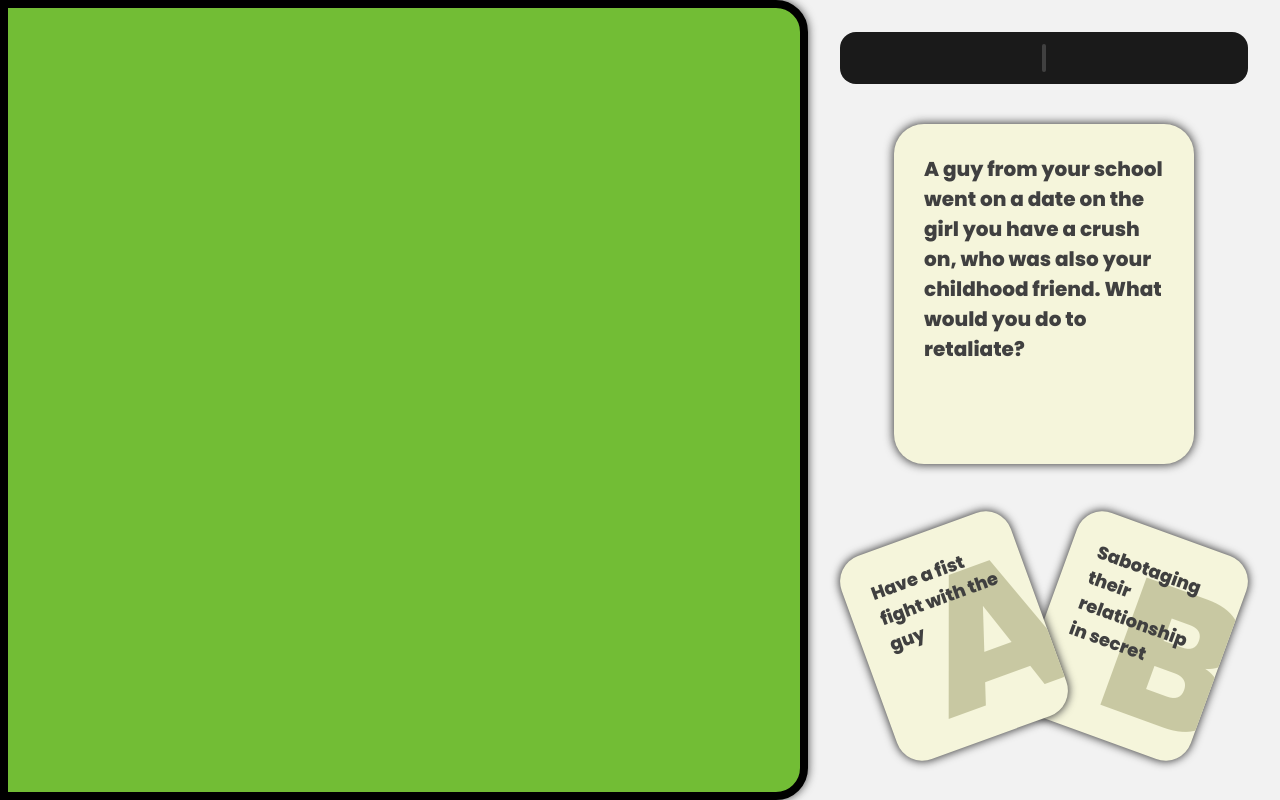
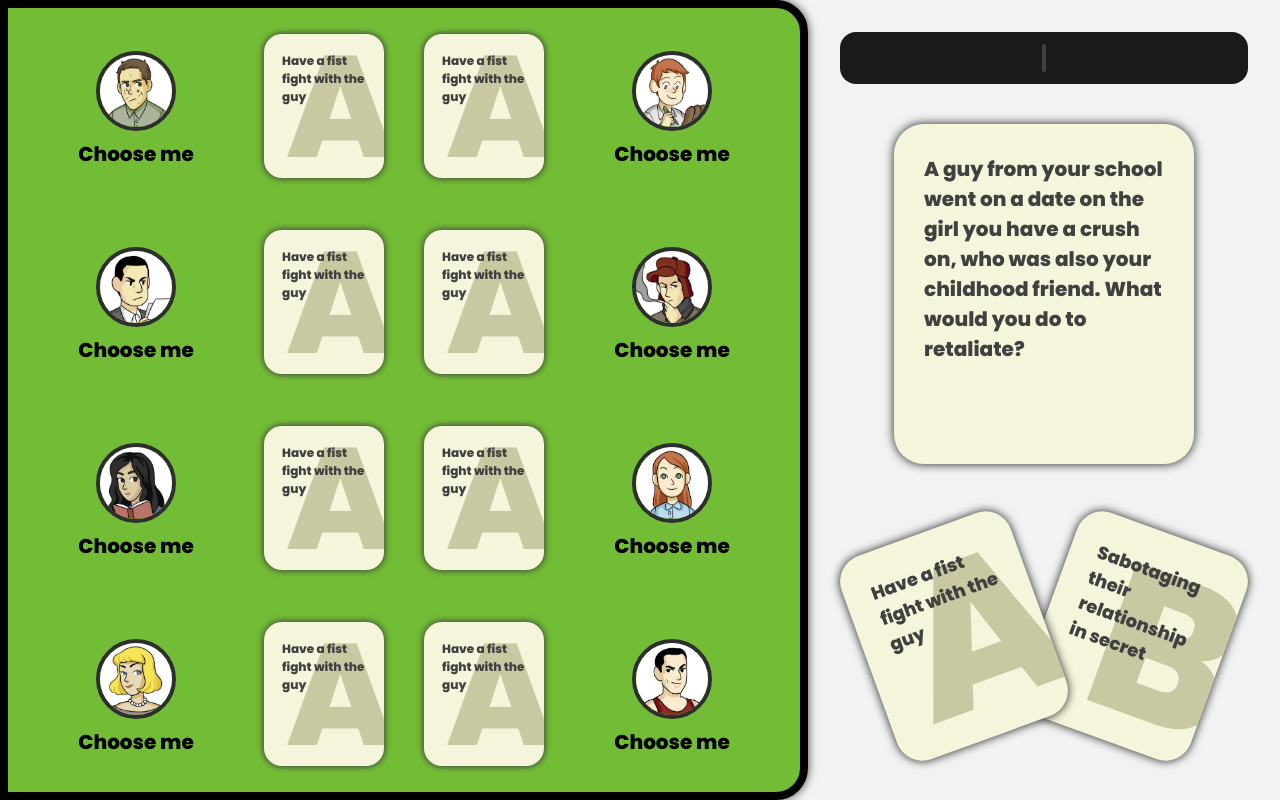
Before and after one commit to codicate/catcher-game, a React (Create React App) app: page /catcher-game/game in a window 1280 px wide. Built offline with nearby package versions, Linux system fonts and the light colour scheme; no server answers; the database is empty.

Commit message:
player hand styling

```diff
--- a/src/pages/Game/Card.module.scss
+++ b/src/pages/Game/Card.module.scss
@@ -1,4 +1,7 @@
 .card {
+  z-index: 1;
+  position: relative;
+
   height: 12em;
   width: 10em;
   padding: 1.5em;
@@ -19,42 +22,55 @@
 
 .choiceA,
 .choiceB {
+  &:not(.small) {
     cursor: pointer;
     transition: .2s ease-out;
+  }
 
   &::after {
     z-index: -1;
+    position: absolute;
+    bottom: -.25em;
+    right: -.075em;
 
-    position: absolute;
-    bottom: -45px;
-    right: -20px;
-
-    font-size: 12rem;
+    font-size: 13rem;
     color: hsl(60, 26%, 71%);
   }
 }
 
 .choiceA {
-  z-index: 1;
-  transform: rotate(-20deg);
-
   &::after {
     content: 'A';
   }
+
+  &:not(.small) {
+    z-index: 2;
+    transform: rotate(-20deg);
 
     &:hover {
       transform: rotate(-20deg) translateY(-1em);
     }
   }
+}
 
 .choiceB {
-  transform: rotate(20deg);
-
   &::after {
     content: 'B';
   }
+
+  &:not(.small) {
+    transform: rotate(20deg);
 
     &:hover {
       transform: rotate(20deg) translateY(-1em);
     }
   }
+}
+
+.small {
+  font-size: .75rem;
+
+  &::after {
+    font-size: 9rem;
+  }
+}
--- a/src/pages/Game/Card.tsx
+++ b/src/pages/Game/Card.tsx
@@ -4,12 +4,12 @@ const Card = ({
   text, type, onClick
 }: {
   text: string;
-  type?: 'question' | 'choiceA' | 'choiceB';
-  onClick: () => void;
+  type: 'question' | 'choiceA' | 'choiceB' | 'choiceA small' | 'choiceB small';
+  onClick?: () => void;
 }) => {
   return (
     <div
-      className={`${styles.card} ${type && styles[type]}`}
+      className={`${styles.card} ${type && type.split(' ').map(type => styles[type]).join(' ')}`}
       onClick={onClick}
     >
       {text}
--- a/src/pages/Game/Game.module.scss
+++ b/src/pages/Game/Game.module.scss
@@ -16,11 +16,6 @@
 
   padding: 2em;
 
-
-
-
-
-
   .roomInfo {
     width: 100%;
     font-size: 1rem;
@@ -37,6 +32,9 @@
 }
 
 .players {
+  display: flex;
+  flex-flow: row wrap;
+
   border-radius: 0 2em 2em 0;
   border: .5em solid black;
   box-shadow: 0 0 10px hsl(0, 0%, 25%);
--- a/src/pages/Game/Game.tsx
+++ b/src/pages/Game/Game.tsx
@@ -12,7 +12,7 @@ import {
 import cards from 'assets/cards';
 import RoomInfo from 'components/RoomInfo';
 import Card from 'pages/Game/Card';
-import PlayerDiv from 'pages/Lobby/PlayerDiv';
+import PlayerHand from 'pages/Game/PlayerHand';
 
 
 const Game = () => {
@@ -26,7 +26,17 @@ const Game = () => {
   return (
     <div className={styles.game}>
       <div className={styles.players}>
-
+        {
+          Object.entries(players).sort().map(([character, player], idx) =>
+            <PlayerHand
+              key={idx}
+              idx={idx}
+              character={character}
+              player={player}
+              choice={cards[0].choices.a}
+            />
+          )
+        }
       </div>
 
       <div className={styles.panel}>
--- a/src/pages/Game/PlayerHand.module.scss
+++ b/src/pages/Game/PlayerHand.module.scss
@@ -0,0 +1,41 @@
+@import "/src/styles/variables";
+
+.playerHand {
+  display: flex;
+  align-items: center;
+
+  height: 25%;
+  width: 50%;
+
+  &:nth-of-type(even) {
+    flex-flow: row-reverse;
+  }
+}
+
+.avatar {
+  display: flex;
+  flex-flow: column;
+  align-items: center;
+
+  width: 12em;
+  margin: 0 2em;
+
+  img {
+    height: 5rem;
+    width: 5rem;
+    margin: .5em;
+
+    border-radius: 50%;
+    border: .25em solid $black-lighten;
+  }
+
+  div {
+    font-size: 1.25rem;
+    line-height: 1.5em;
+
+    max-width: 100%;
+    overflow: hidden;
+    white-space: nowrap;
+    text-overflow: ellipsis;
+  }
+}
--- a/src/pages/Game/PlayerHand.tsx
+++ b/src/pages/Game/PlayerHand.tsx
@@ -1,13 +1,39 @@
-import styles from 'pages/Game/PlayerHand.module.scss'
+import styles from 'pages/Game/PlayerHand.module.scss';
 
-import React from 'react'
+import { Player } from 'app/roomSlice';
+import characterImgs from 'assets/characterImgs';
+import Card from 'pages/Game/Card';
 
-const PlayerHand = () => {
+const PlayerHand = ({
+  idx,
+  character,
+  player,
+  choice
+}: {
+  idx: number;
+  character: string;
+  player: Player;
+  choice?: string;
+}) => {
   return (
-    <div>
+    <div className={styles.playerHand}>
+      <div className={styles.avatar}>
+        <img
+          src={characterImgs[character as keyof typeof characterImgs]}
+          alt=""
+        />
+        <div>
+          {player?.playerName || 'Choose me'}
+        </div>
+      </div>
+      {choice && (
+        <Card
+          type='choiceA small'
+          text={choice}
+        />
+      )}
+    </div>
+  );
+};
 
-    </div>
-  )
-}
-
-export default PlayerHand
+export default PlayerHand;
```
Lines whose indentation alone changed are shown as unchanged.
